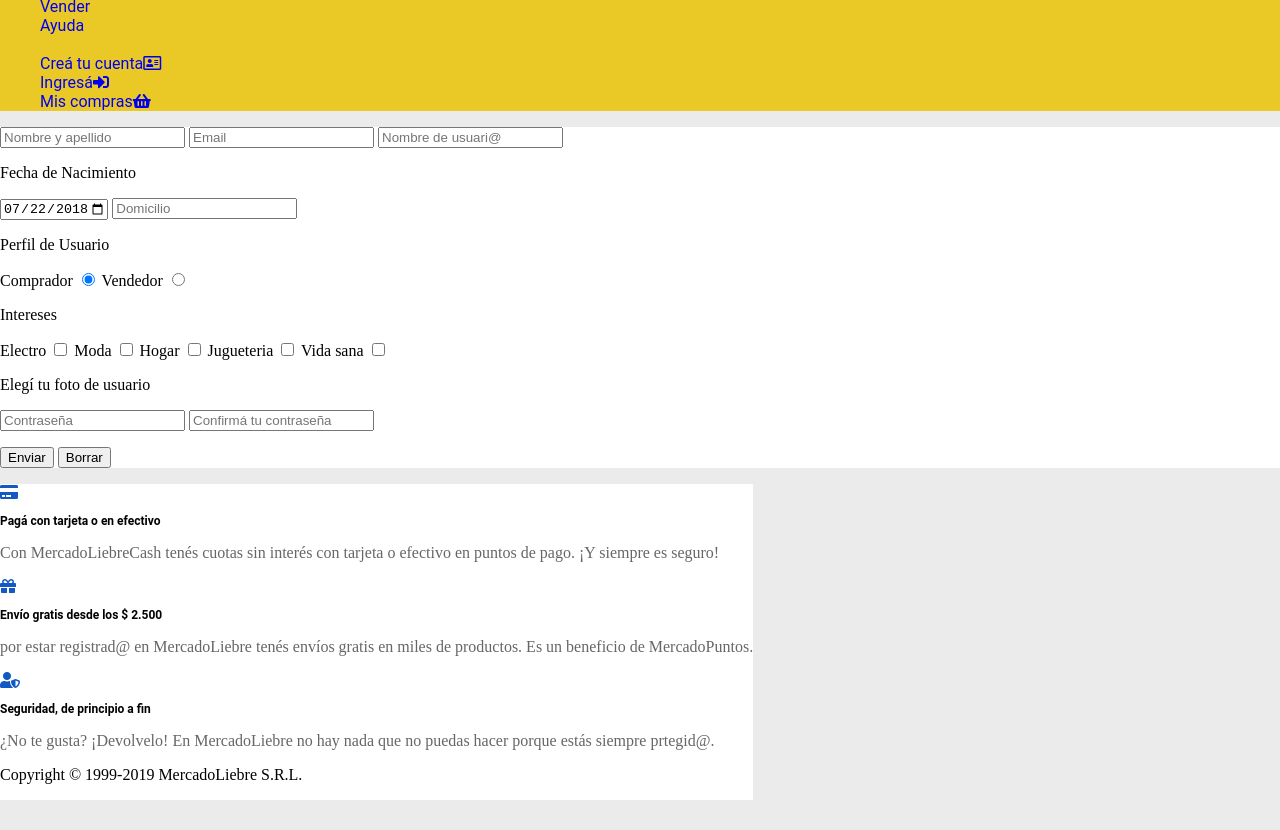
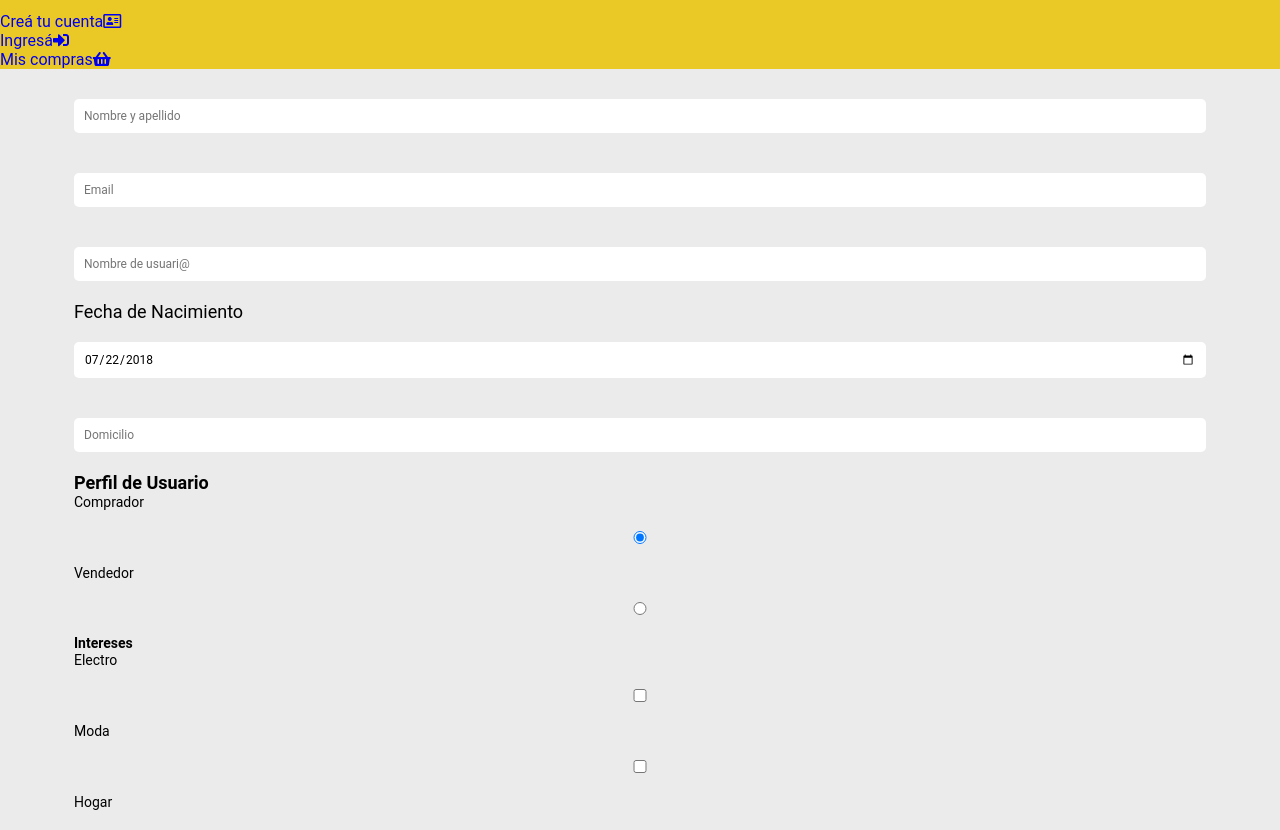
Before and after one commit to alanLazaro-bot/mercado-liebre, a website: page vistas/register.html in a window 1280 px wide. Shown: the part 135-965 px from the top of the page. Before the commit the page ends 935 px from the top, so only its background shows below. Drawn offline with Linux system fonts and the light colour scheme.

Commit message:
se agrega menu hamburguesa/se corrige estilo register y login

```diff
--- a/public/styles/index.css
+++ b/public/styles/index.css
@@ -24,6 +24,10 @@
     background-color:var(--Gris-claro);
 
 
+ }
+ .menu{
+
+   display:none;
  }
 
  .pct50-cont {
@@ -126,8 +130,10 @@
     color:var(--Celeste);
  }
 
- li{
+ ul{
    list-style-type: none;
+   margin: 0;
+   padding: 0;
  }
 
  .section{
@@ -145,3 +151,41 @@ a{
 
 
 }
+
+.hamburger-container{
+
+
+
+   background-color:#0044AA;
+   color:white;
+   text-align: center;
+   padding: 10px;
+   border-radius: 5px;
+   margin-top:20px;
+   margin-bottom: 20px;
+   display: inline-block;
+
+
+}
+
+.hamburger-container:hover .links{
+
+   display: block;
+   position: absolute;
+   text-align: center;
+   background-color: white;
+
+
+}
+
+.hamburger{
+   text-align: center;
+   font-size: 20px;
+   display: block;
+
+
+
+}
+.hamburger:hover{
+   background-color: #0022AA;
+}
--- a/public/styles/login.css
+++ b/public/styles/login.css
@@ -163,6 +163,7 @@ a{
     margin-bottom: 20px;
     border-radius: 5px;
     padding: 10px;
+    border:0px;
 }
 .main-pad{
 
--- a/public/styles/register.css
+++ b/public/styles/register.css
@@ -1,3 +1,4 @@
+
 :root {
    --Amarillo: #EAC926;
    --Azul:#03264C;
@@ -12,19 +13,41 @@
    font-family: 'Roboto', sans-serif;
 }
 
+*{
+   margin:0;
+   padding:0;
+   box-sizing: border-box;
+
+}
+
 body {
-    margin:0;
-    padding: 0;
 
    background-color:var(--Gris-claro);
 
+
 }
+.menu{
+
+  display:none;
+}
+
+.pct50-cont {
+
+  width: 50%;
+}
+
+.banner{
+
+  box-sizing: content-box;
+  width: 100%;
+}
+
+
 
 
 .parrafo{
    font-size:12px;
    font-family: 'Roboto', sans-serif;
-
 
 }
 
@@ -34,7 +57,7 @@
 
 
 }
- .precios{
+.title{
    font-size: 18px;
    font-family: 'Roboto', sans-serif;
 }
@@ -56,33 +79,119 @@
 }
 .letraGris{
    color: var(--Gris-oscuro);
+
 }
- footer{
+.footer{
    background-color: white;
    display: inline-block;
- }
- article{
-    background-color: white;
+   padding-top: 20px;
+   padding-bottom: 20px;
+   padding-left:5%;
+   padding-right:5%;
 
 }
- .iconos{
+.art-ft{
+   margin-top:20px;
+}
 
+
+
+.ti-foot{
+  font-size:16px;
+  font-weight: bold;
+  font-family:'Roboto', sans-serif;
+  color: var(--Gris-oscuro);
+}
+.article{
+   background-color: white;
+   margin-top:10px;
+   margin-bottom: 10px;
+
+   padding: 15px;
+
+
+}
+.green-icon {
   color: var(--Verde);
+  background-color: white;
+  border-radius: 50%;
+  border: 1px solid #39B54A;
+  padding: 5px;
+  display: inline-block;
 }
 
 .iconosCelestes{
    color:var(--Celeste);
 }
+
 li{
   list-style-type: none;
 }
- .responsive {
-   width: 100%;
-   height: auto;
- }
+
 .section{
    background-color: var(--Gris-claro);
 }
+
 a{
   text-decoration: none;
 }
+
+.img{
+
+ width: 100%;
+ height: auto;
+
+
+}
+
+
+.send{
+
+   color:white;
+   background-color: #0044AA;
+
+
+
+}
+.send:hover{
+
+   background-color: #0022AA;
+}
+
+.del{
+   color: white;
+   background-color: #AA0044;
+
+
+}
+.del:hover{
+
+   background-color: #CC1155;
+}
+.inputs{
+
+   width: 100%;
+   margin-top:20px;
+   margin-bottom: 20px;
+   border-radius: 5px;
+   padding: 10px;
+   border:0px;
+}
+
+
+.main-pad{
+
+   padding: 10px;
+}
+.main{
+   margin:auto;
+   width: 90%;
+ }
+ .rob-14{
+   font-family: 'Roboto', sans-serif;
+   font-size: 14px;
+
+ }
+ .bold{
+    font-weight: bold;
+ }
--- a/vistas/register.html
+++ b/vistas/register.html
@@ -52,72 +52,74 @@
         </header>
 
 
-    <main>
+    <main class="main main-pad">
         <form action="register.html" method ="POST">
         <article>
             <p>
 
                 <label for="nombre"></label>
 
-                <input type="text" name "nombre" id="nombre" placeholder="Nombre y apellido">
+                <input type="text" name "nombre" id="nombre" placeholder="Nombre y apellido" class="inputs parrafo">
 
                 <label for="email"></label>
 
-                <input type="email" name="email" id="email" placeholder="Email">
+                <input type="email" name="email" id="email" placeholder="Email" class="inputs parrafo">
 
                 <label for="nombreUsuario"></label>
-                <input type="text" name "nombre" id="nombreUsuario" placeholder="Nombre de usuari@">
+                <input type="text" name "nombre" id="nombreUsuario" placeholder="Nombre de usuari@" class="inputs parrafo">
 
 
 
             </p>
             <p>
-               <p><label for="fechanac">Fecha de Nacimiento</label></p>
+               <p class="title"><label for="fechanac" >Fecha de Nacimiento</label></p>
 
-                <input type="date" id="fechanac" name="fechanac" value="2018-07-22" min="1900-01-01" max="2002-09-22">
+                <input type="date" id="fechanac" name="fechanac" value="2018-07-22" min="1900-01-01" max="2002-09-22" class="inputs parrafo">
                 <label for="domicilio"></label>
-                <input type="text" id="domicilio" name="domicilio" placeholder="Domicilio">
+                <input type="text" id="domicilio" name="domicilio" placeholder="Domicilio" class="inputs parrafo">
             </p>
+            <p class="title bold">Perfil de Usuario</p>
+
             <p>
-            Perfil de Usuario
+             <label for="comprador" class="rob-14">Comprador</label>
+            <input type="radio" name="Comprador" value="comprador"checked class="inputs">
+            <label for="vendedor" class="rob-14">Vendedor</label>
+            <input type="radio" name="Vendedor" value="vendedor" class="inputs">
             </p>
+            <p class="rob-14 bold">Intereses</p>
             <p>
-             <label for="comprador">Comprador</label>
-            <input type="radio" name="Comprador" value="comprador"checked>
-            <label for="vendedor">Vendedor</label>
-            <input type="radio" name="Vendedor" value="vendedor">
-            </p>
-            <p>Intereses</p>
-            <p>
-                <label for="electro">Electro</label>
-                <input type="checkbox" name="electro" value="electro">
-                <label for="moda">Moda</label>
-                <input type="checkbox" name="moda" value="moda">
-                <label for="hogar">Hogar</label>
-                <input type="checkbox" name="hogar" value="hogar">
-                <label for="jugueteria">Jugueteria</label>
-                <input type="checkbox" name="jugueteria" value="jugueteria">
-                <label for="vida-sana">Vida sana</label>
-                <input type="checkbox" name="vida-sana" value="vida-sana">
+                <label for="electro" class="rob-14">Electro</label>
+                <input type="checkbox" name="electro" value="electro" class="inputs">
+                <label for="moda" class="rob-14">Moda</label>
+                <input type="checkbox" name="moda" value="moda" class="inputs">
+                <label for="hogar" class="rob-14">Hogar</label>
+                <input type="checkbox" name="hogar" value="hogar" class="inputs">
+                <label for="jugueteria"class="rob-14">Jugueteria</label>
+                <input type="checkbox" name="jugueteria" value="jugueteria" class="inputs">
+                <label for="vida-sana" class="rob-14">Vida sana</label>
+                <input type="checkbox" name="vida-sana" value="vida-sana" class="inputs">
             </p>
 
 
-            <p>Elegí tu foto de usuario</p>
+            <p class="title rob-14 bold">
+            <label for="foto">Elegí tu foto de usuario</label>
+            <input type="file" name="foto" class="inputs">
+            </p>
 
 
             <label for="contraseña"></label>
 
-            <input type="password" name="contraseña" id="contraseña" placeholder="Contraseña">
+            <input type="password" name="contraseña" id="contraseña" placeholder="Contraseña" class="inputs">
             <label for="contraseña"></label>
 
-            <input type="password" name="contraseña" id="contraseña" placeholder="Confirmá tu contraseña">
+            <input type="password" name="contraseña" id="contraseña" placeholder="Confirmá tu contraseña" class="inputs">
 
 
 
 
             <p>
-            <button type="submit">Enviar</button>
-            <button type="reset">Borrar</button>
+            <button type="submit" class="inputs send parrafo">Enviar</button>
+            <button type="reset" class="inputs del parrafo">Borrar</button>
             </p>
         </article>
 
@@ -128,32 +130,32 @@
 
 
 
-    <footer>
+    <footer class="footer">
 
         <article>
-        <i class="fas fa-credit-card iconosCelestes"></i>
+        <i class="fas fa-credit-card iconosCelestes art-ft"></i>
 
-        <p class="parrafo"><strong>Pagá con tarjeta o en efectivo</strong></p>
+        <p class="ti-foot">Pagá con tarjeta o en efectivo</p>
 
-        <p class="letraGris">Con MercadoLiebreCash tenés cuotas sin interés con tarjeta o efectivo en puntos de pago. ¡Y siempre es seguro!</p>
+        <p class="parrafo letraGris">Con MercadoLiebreCash tenés cuotas sin interés con tarjeta o efectivo en puntos de pago. ¡Y siempre es seguro!</p>
         </article>
 
         <article>
 
-        <i class="fas fa-gift iconosCelestes"></i>
-        <p class="parrafo"><strong>Envío gratis desde los $ 2.500</strong></p>
-        <p class="letraGris">por estar registrad@ en MercadoLiebre tenés envíos gratis en miles de
+        <i class="fas fa-gift iconosCelestes art-ft"></i>
+        <p class="ti-foot">Envío gratis desde los $ 2.500</p>
+        <p class="parrafo letraGris">Por estar registrad@ en MercadoLiebre tenés envíos gratis en miles de
         productos. Es un beneficio de MercadoPuntos. </p>
 
         </article>
         <article>
-        <i class="fas fa-user-shield iconosCelestes"></i>
-        <p class="parrafo"><strong>Seguridad, de principio a fin</strong></p>
-        <p class="letraGris">¿No te gusta? ¡Devolvelo! En MercadoLiebre no hay nada que no puedas hacer
+        <i class="fas fa-user-shield iconosCelestes art-ft"></i>
+        <p class="ti-foot">Seguridad, de principio a fin</p>
+        <p class="parrafo letraGris">¿No te gusta? ¡Devolvelo! En MercadoLiebre no hay nada que no puedas hacer
         porque estás siempre prtegid@.</p>
         </article>
         <div>
-        <p>Copyright © 1999-2019 MercadoLiebre S.R.L.</p>
+        <p class="parrafo art-ft letraGris">Copyright © 1999-2019 MercadoLiebre S.R.L.</p>
         </div>
     </footer>
 </body>
```
Also changed, not shown: vistas/index.html (+10 -3 lines). Lines whose indentation alone changed are shown as unchanged.
